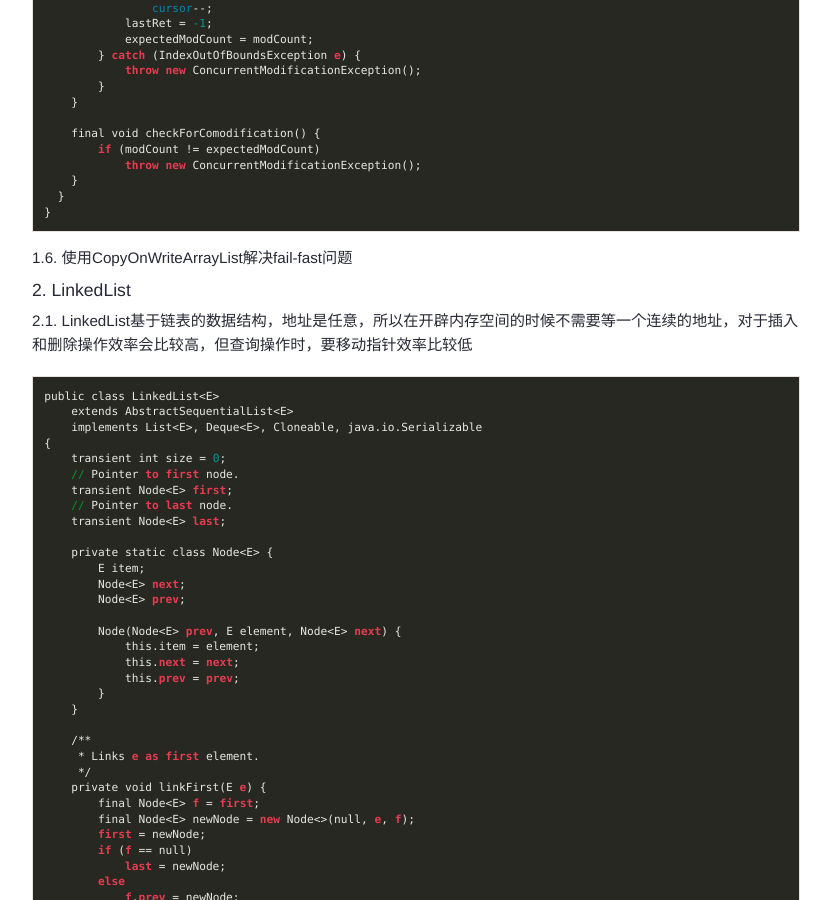
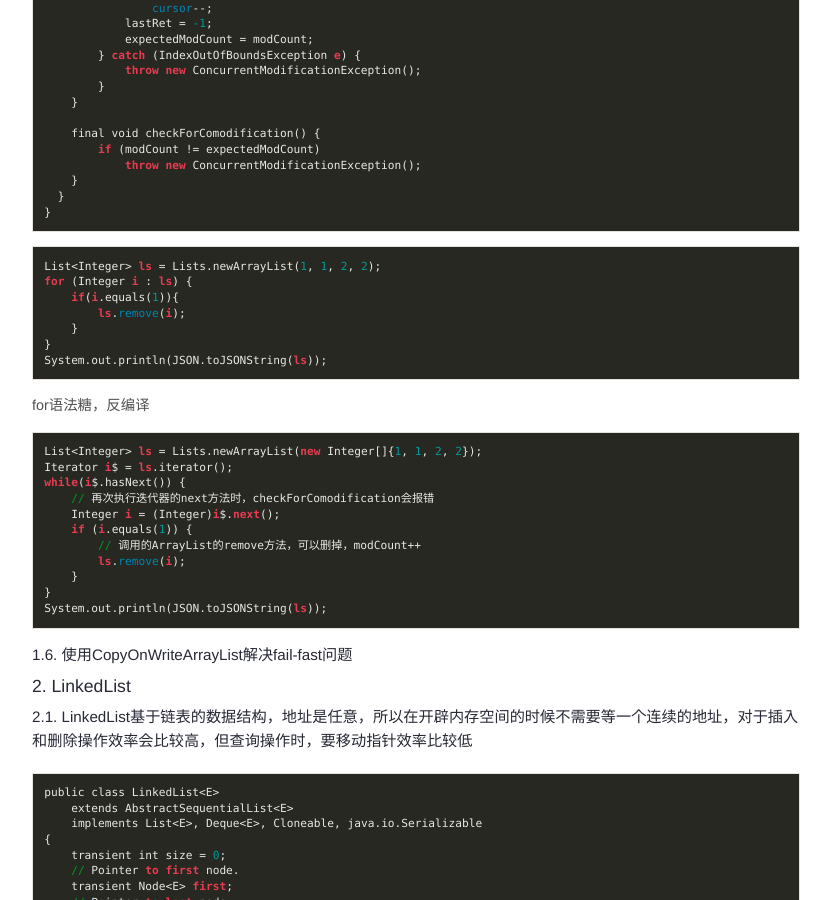
Before and after one commit to junhc/junhc.github.io, a Jekyll site: the page built from _posts/2017-03-31-Array与List.md, in a window 1280 px wide and 900 px high, scrolled down 3762 px. Shown: the whole window, without its empty margins (224-1055 px from the left). Built offline with Jekyll 4.4.1, drawn with Linux system fonts in a browser that asks for light colours; Markdown is read by kramdown in place of the engine named in the settings.

Commit message:
2019-04-15 打卡

````diff
--- a/_posts/2017-03-31-Array与List.md
+++ b/_posts/2017-03-31-Array与List.md
@@ -223,6 +223,32 @@ public abstract class AbstractList<E> extends AbstractCollection<E> implements L
 }
 ```
 
+```vim
+List<Integer> ls = Lists.newArrayList(1, 1, 2, 2);
+for (Integer i : ls) {
+    if(i.equals(1)){
+        ls.remove(i);
+    }
+}
+System.out.println(JSON.toJSONString(ls));
+```
+
+for语法糖，反编译
+
+```vim
+List<Integer> ls = Lists.newArrayList(new Integer[]{1, 1, 2, 2});
+Iterator i$ = ls.iterator();
+while(i$.hasNext()) {
+    // 再次执行迭代器的next方法时，checkForComodification会报错
+    Integer i = (Integer)i$.next();
+    if (i.equals(1)) {
+        // 调用的ArrayList的remove方法，可以删掉，modCount++
+        ls.remove(i);
+    }
+}
+System.out.println(JSON.toJSONString(ls));
+```
+
 ###### 1.6. 使用CopyOnWriteArrayList解决fail-fast问题
 
 ##### 2. LinkedList
--- a/keep.html
+++ b/keep.html
@@ -423,6 +423,7 @@ permalink: keep
             },
 						{
               title: 'DW',
+							description: '努力！奮鬥！',
 							//description: '“等我”，我一定会变得更优秀。\n其实最想反过来说，“我等”。在一起的这些年，我一直都在等，等你想结婚了，我就娶你。',
               start: '2019-04-10',
 							color: '#EE8262'
@@ -438,6 +439,10 @@ permalink: keep
 						{
               title: '15分钟腹肌训练',
               start: '2019-04-13 21:00'
+            },
+						{
+              title: '15分钟腹肌训练',
+              start: '2019-04-15 23:00'
             }
           ]
         });
````
Also changed, not shown: _posts/2017-07-16-hashmap.md (+10 -0 lines), _posts/2018-11-23-cas.md (+8 -0 lines).
